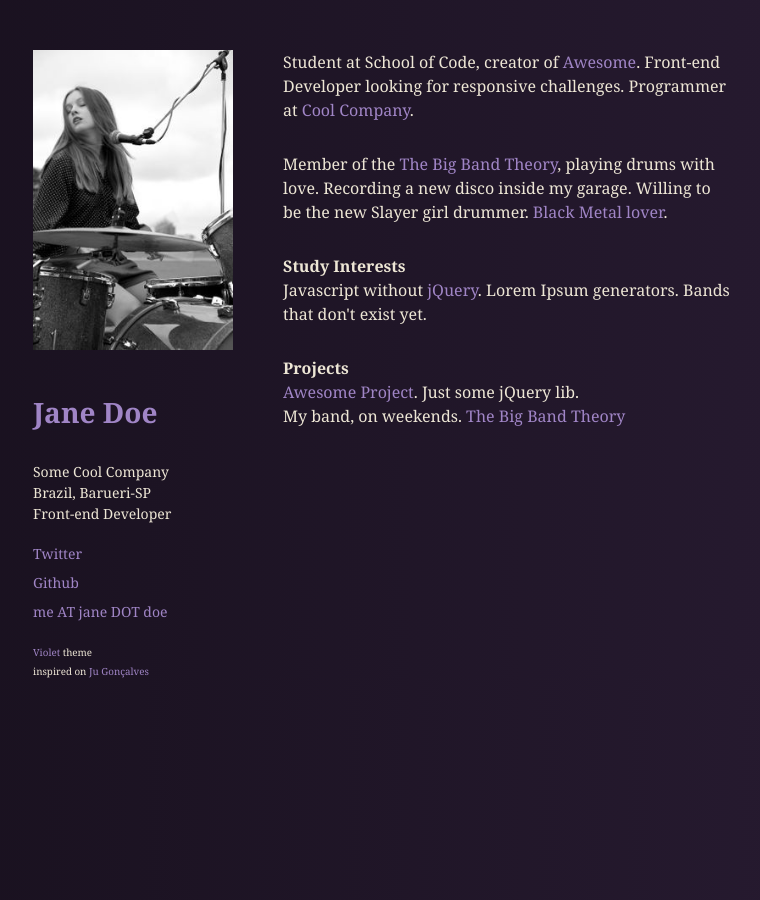
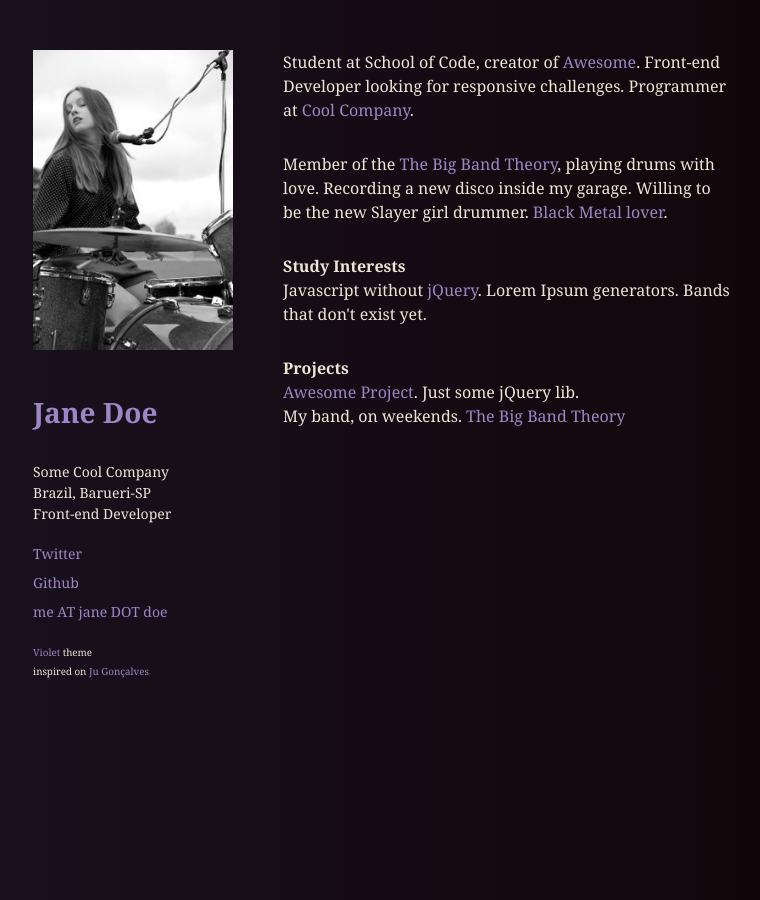
Before and after one commit to moyucanchi/MyPages, a Jekyll site: the page built from index.html, in a window 1280 px wide. Shown: the whole page, without its empty margins (67-827 px from the left). Built offline with Jekyll 4.4.1, drawn with Linux system fonts in a browser that asks for light colours.

Commit message:
changed color

```diff
--- a/_sass/home.sass
+++ b/_sass/home.sass
@@ -1,13 +1,13 @@
 body
   color: #100000
-  background: #fff
+  background: #100000
 
 body
-  background: -webkit-linear-gradient(left, #19111f 0%, #2c1e37 100%)
-  background: -moz-linear-gradient(left, #19111f 0%, #2c1e37 100%)
-  background: -o-linear-gradient(left, #19111f 0%, #2c1e37 100%)
-  background: -ms-linear-gradient(left, #19111f 0%, #2c1e37 100%)
-  background: linear-gradient(to right, #19111f 0%, #2c1e37 100%)
+  background: -webkit-linear-gradient(left, #19111f 0%, #100000 100%)
+  background: -moz-linear-gradient(left, #19111f 0%, #100000 100%)
+  background: -o-linear-gradient(left, #19111f 0%, #100000 100%)
+  background: -ms-linear-gradient(left, #19111f 0%, #100000 100%)
+  background: linear-gradient(to right, #19111f 0%, #100000 100%)
   color: $beta
   font-family: $font
   font-size: 14px
```
